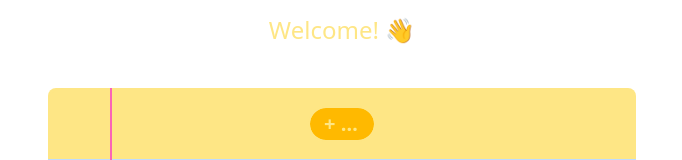
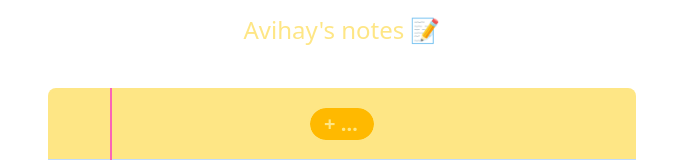
Before and after one commit to AvihayR/notes-frontend.js, a React (Vite) app: page / in a window 1280 px wide. Shown: the top 160 px of the page, without its empty margins (298-980 px from the left). Built offline with nearby package versions, Linux system fonts and the light colour scheme.

Commit message:
Change header content

```diff
--- a/cmps/Header.jsx
+++ b/cmps/Header.jsx
@@ -1,7 +1,8 @@
 export default function Header() {
     return (
         <header className="min-w-full text-sm md:text-md m-2.5 mb-8 p-1 text-amber-200">
-            <h2 className="text-2xl">Welcome! 👋</h2>
+            <h2 className="text-2xl">Avihay's notes 📝</h2>
+
         </header>
     )
 }
```
